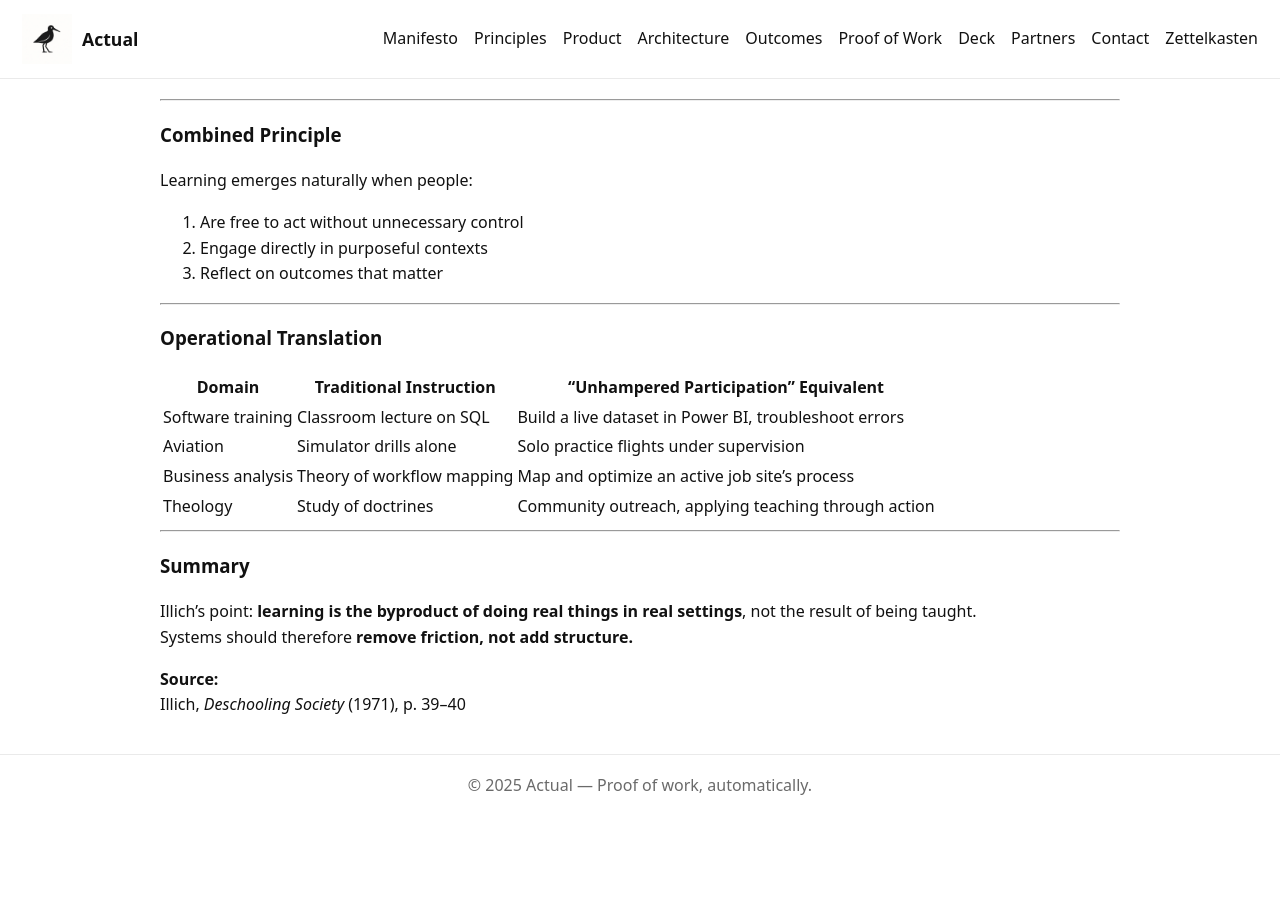
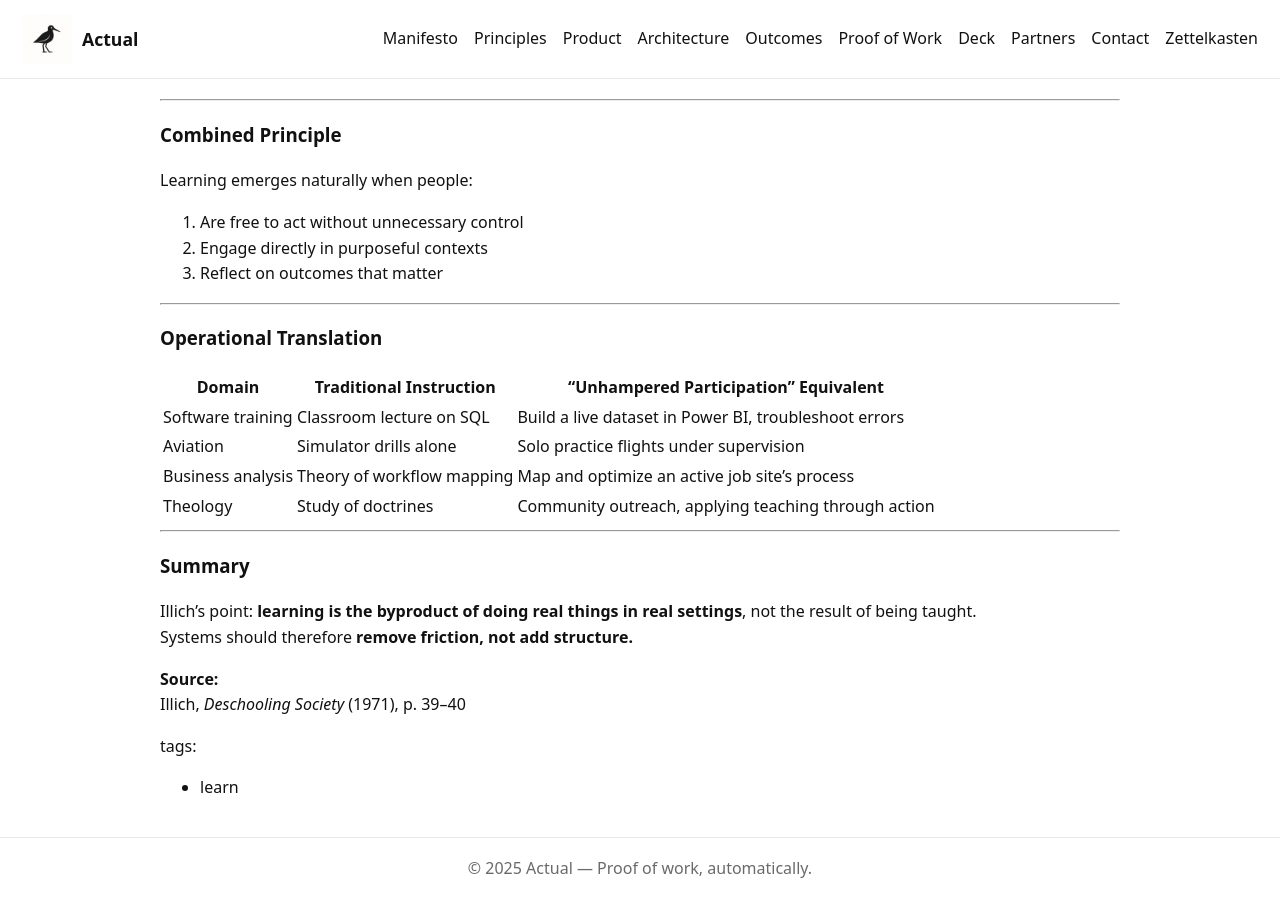
Before and after one commit to greg-e/limosa.work, a Jekyll site: the page built from zettels/2025/202511/251112c_learning.md, in a window 1280 px wide and 900 px high, scrolled down 839 px. Built offline with Jekyll 4.4.1, drawn with Linux system fonts in a browser that asks for light colours; our own code applies the rules of GitHub Pages for plain Markdown files; before the commit the page ends 1655 px from its top, so only the background shows below that.

Commit message:
Update 251112c_learning.md

```diff
--- a/zettels/2025/202511/251112c_learning.md
+++ b/zettels/2025/202511/251112c_learning.md
@@ -61,3 +61,6 @@ Systems should therefore **remove friction, not add structure.**
 
 **Source:**
 [Illich, *Deschooling Society* (1971), p. 39–40](https://monoskop.org/images/3/3e/Illich_Ivan_Deschooling_Society.pdf)
+
+tags:
+- learn
```
